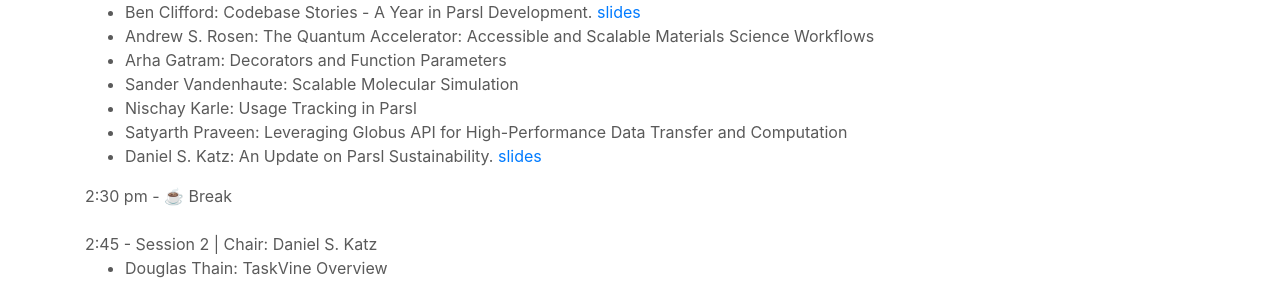
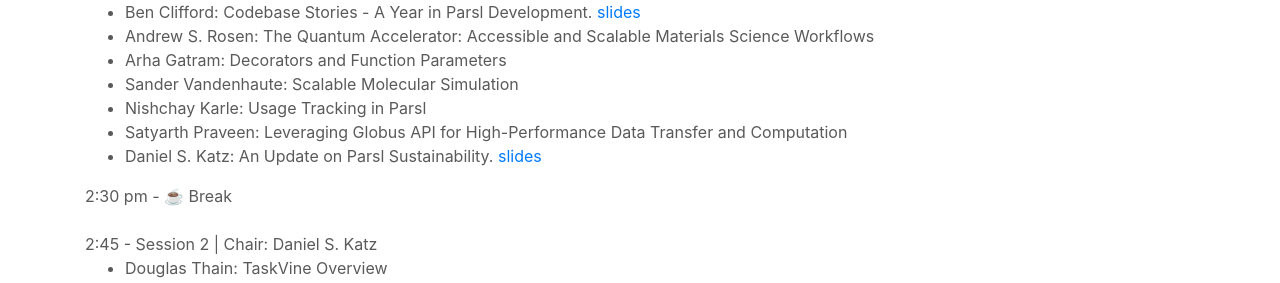
Before and after one commit to Parsl/parsl.github.io, a Jekyll site: the page built from parslfest/parslfest2024.html, in a window 1280 px wide and 900 px high, scrolled down 1572 px. Shown: the part 162-445 px from the top of the window. Built offline with Jekyll 4.4.1, drawn with Linux system fonts in a browser that asks for light colours.

Commit message:
fix name typo

```diff
--- a/parslfest/parslfest2024.html
+++ b/parslfest/parslfest2024.html
@@ -120,7 +120,7 @@
 	<li>Andrew S. Rosen: The Quantum Accelerator: Accessible and Scalable Materials Science Workflows</li>
 	<li>Arha Gatram: Decorators and Function Parameters</li>
 	<li>Sander Vandenhaute: Scalable Molecular Simulation</li>
-	<li>Nischay Karle: Usage Tracking in Parsl</li>
+	<li>Nishchay Karle: Usage Tracking in Parsl</li>
 	<li>Satyarth Praveen: Leveraging Globus API for High-Performance Data Transfer and Computation</li>
 	<li>Daniel S. Katz: An Update on Parsl Sustainability. <a href="https://docs.google.com/presentation/d/1EHjAhzWFmXnpVM6GbFtn7onOl8NZdGBl/edit?usp=share_link&ouid=110386689225117375572&rtpof=true&sd=true">slides</a></li>
       </ul>
```
